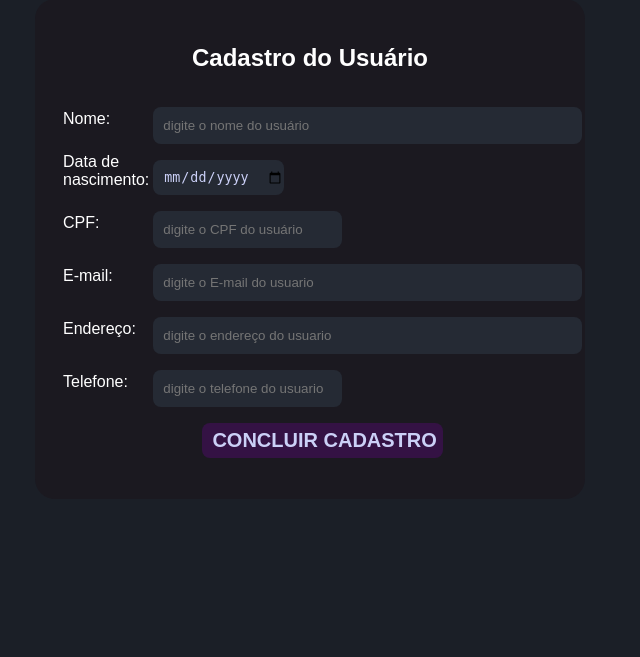
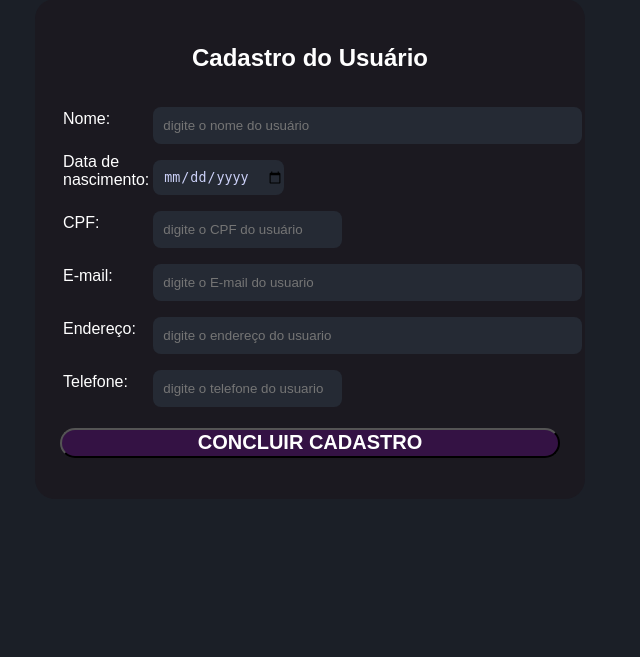
Before and after one commit to ISerafimn/Projeto_Biblioteca, a PHP site: page /usuario_cadastro.html in a window 1280 px wide. Shown: the part 159-816 px from the top of the page, without its empty margins (330-970 px from the left). Run offline with PHP 8.4, Linux system fonts and the light colour scheme.

Commit message:
Atualização no CSS e input/button

```diff
--- a/site_biblioteca/design/login.css
+++ b/site_biblioteca/design/login.css
@@ -69,7 +69,6 @@ a{
     color: #0f27db;
     text-decoration: none;
     margin-left: 10px;
-
 }
 
 button{
@@ -78,7 +77,6 @@ button{
   width: 500px;
   height: 30px;
   border-radius: 30px;
-  color: wheat;
+  color: #ffffff;
   font-family: Arial, Helvetica, sans-serif;
-
 }
--- a/site_biblioteca/usuario_cadastro.html
+++ b/site_biblioteca/usuario_cadastro.html
@@ -40,10 +40,9 @@
                         <td>Telefone:</td>
                         <td><input name="telefone_usuario" type="number" size="50" maxlenght="50" placeholder="digite o telefone do usuario"></td>
                     </tr>
-                    <tr>
-                        <td colspan=2 align="center"><input type="submit" name="Submit" value="Concluir Cadastro"></td>
-                    </tr>
                 </table>
+                <br>
+                <button type="submit" name="Submit">Concluir Cadastro</button>
             </form>
         </div>
     </section>
```
